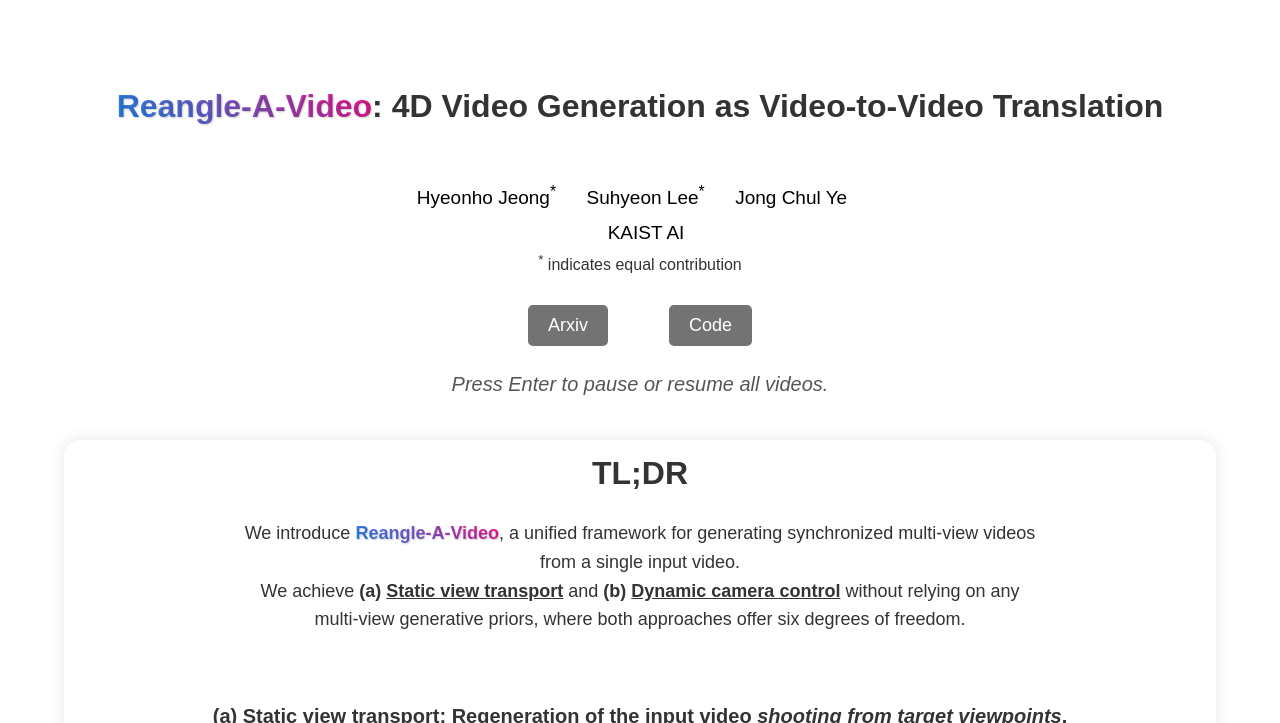
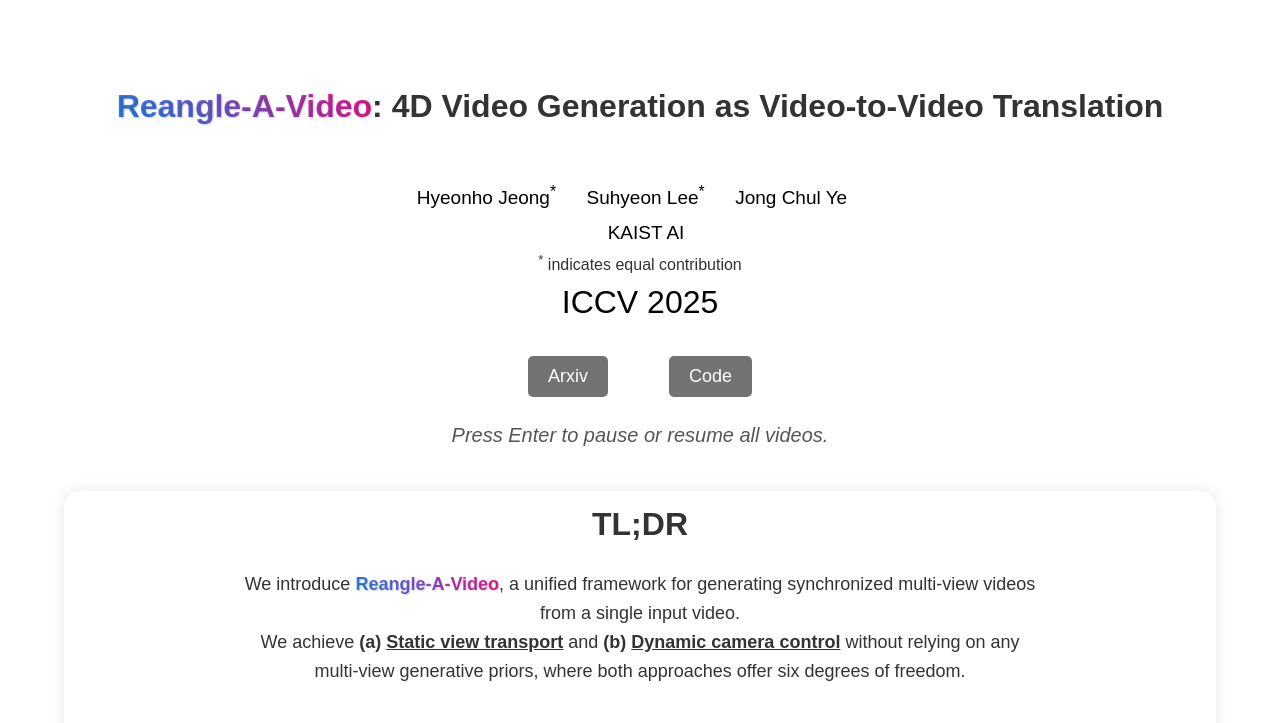
Before and after one commit to HyeonHo99/hyeonho99.github.io, a Jekyll site: the page reangle-a-video/index.html, which Jekyll copies as it is, in a window 1280 px wide and 900 px high, cut to the strip 0-723 px from the top of the window. Built offline with Jekyll 4.4.1, drawn with Linux system fonts in a browser that asks for light colours.

Commit message:
Add files via upload

```diff
--- a/reangle-a-video/index.html
+++ b/reangle-a-video/index.html
@@ -141,6 +141,10 @@
         <span><sup>*</sup> indicates equal contribution</span>
       </div>
 
+      <div>
+        <span class="author-block" style="font-size:xx-large">ICCV 2025</span>
+      </div>
+
       <br>
       <div class="publication-authors">
         <a href="https://arxiv.org/abs/2503.09151" target="_blank" style="text-decoration: none;">
```
